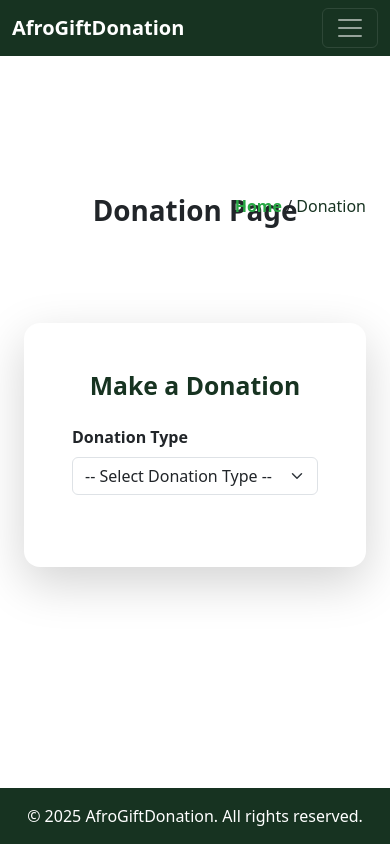
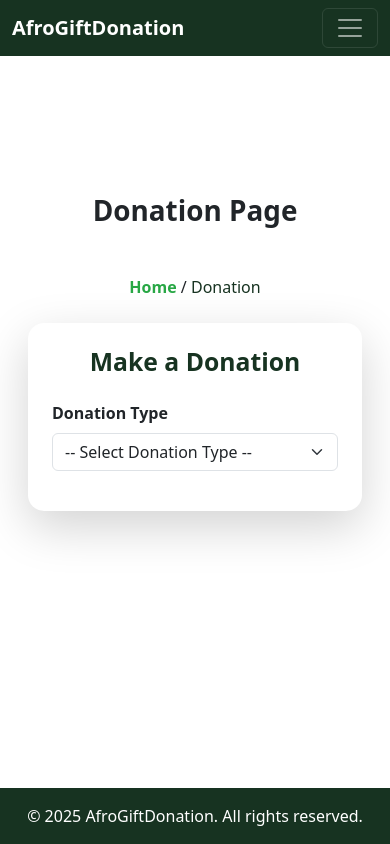
Before and after one commit to Tech-Guru19/AfroGiftDonation, a React (Vite) app: page /donate in a window 390 px wide. Built offline with nearby package versions, Linux system fonts and the light colour scheme.

Commit message:
little correction

```diff
--- a/src/DonationForm.jsx
+++ b/src/DonationForm.jsx
@@ -1,5 +1,4 @@
 import React, { useState } from "react";
-import { Link } from "react-router-dom";
 import { useNavigate } from "react-router-dom";
 
 function DonationForm() {
@@ -36,8 +35,9 @@ function DonationForm() {
         <div className="container py-5 mb-5">
             <div className="position-relative mb-4">
                 <h1 className="fw-bold text-dark text-center m-0 mb-5 mt-5">Donation Page</h1>
+
                 <div
-                    className="position-absolute"
+                    className="position-absolute d-none d-md-block"
                     style={{ top: "0", right: "0" }}
                 >
                     <span
@@ -48,17 +48,23 @@ function DonationForm() {
                     </span>{" "}
                     / <span style={{ color: "#173321" }}>Donation</span>
                 </div>
+
+                <div className="d-block d-md-none text-center mb-3">
+                    <span
+                        style={{ cursor: "pointer", color: "#28a745", fontWeight: "bold" }}
+                        onClick={() => navigate("/")}
+                    >
+                        Home
+                    </span>{" "}
+                    / <span style={{ color: "#173321" }}>Donation</span>
+                </div>
             </div>
 
-
             <div className="row justify-content-center">
-                <div className="col-lg-7 col-md-9 mt-5">
+                <div className="col-lg-7 col-md-9 col-12 px-3">
                     <div className="card shadow-lg border-0 rounded-4">
-                        <div className="card-body p-5">
-                            <h2
-                                className="text-center fw-bold mb-4"
-                                style={{ color: "#173321" }}
-                            >
+                        <div className="card-body p-4 p-md-5">
+                            <h2 className="text-center fw-bold mb-4" style={{ color: "#173321" }}>
                                 Make a Donation
                             </h2>
 
@@ -77,10 +83,8 @@ function DonationForm() {
                                 </div>
                             ) : (
                                 <form onSubmit={handleSubmit}>
-                                    <div className="mb-4">
-                                        <label className="form-label fw-semibold">
-                                            Donation Type
-                                        </label>
+                                    <div className="mb-3">
+                                        <label className="form-label fw-semibold">Donation Type</label>
                                         <select
                                             className="form-select"
                                             value={donationType}
@@ -96,9 +100,7 @@ function DonationForm() {
                                     {donationType === "parcel" && (
                                         <>
                                             <div className="mb-3">
-                                                <label className="form-label fw-semibold">
-                                                    Item Name
-                                                </label>
+                                                <label className="form-label fw-semibold">Item Name</label>
                                                 <input
                                                     type="text"
                                                     className="form-control"
@@ -110,9 +112,7 @@ function DonationForm() {
                                             </div>
 
                                             <div className="mb-3">
-                                                <label className="form-label fw-semibold">
-                                                    Item Description
-                                                </label>
+                                                <label className="form-label fw-semibold">Item Description</label>
                                                 <textarea
                                                     className="form-control"
                                                     rows="3"
@@ -124,16 +124,12 @@ function DonationForm() {
                                             </div>
 
                                             <div className="mb-3">
-                                                <label className="form-label fw-semibold">
-                                                    Upload File (Image/Video)
-                                                </label>
+                                                <label className="form-label fw-semibold">Upload File (Image/Video)</label>
                                                 <input type="file" className="form-control" />
                                             </div>
 
                                             <div className="mb-3">
-                                                <label className="form-label fw-semibold">
-                                                    Delivery Option
-                                                </label>
+                                                <label className="form-label fw-semibold">Delivery Option</label>
                                                 <select
                                                     className="form-select"
                                                     value={delivery}
@@ -149,9 +145,7 @@ function DonationForm() {
                                             {delivery === "pickup" && (
                                                 <>
                                                     <div className="mb-3">
-                                                        <label className="form-label fw-semibold">
-                                                            Address
-                                                        </label>
+                                                        <label className="form-label fw-semibold">Address</label>
                                                         <input
                                                             type="text"
                                                             className="form-control"
@@ -163,9 +157,7 @@ function DonationForm() {
                                                     </div>
 
                                                     <div className="mb-3">
-                                                        <label className="form-label fw-semibold">
-                                                            Country
-                                                        </label>
+                                                        <label className="form-label fw-semibold">Country</label>
                                                         <select
                                                             className="form-select"
                                                             value={country}
@@ -199,13 +191,10 @@ function DonationForm() {
                                         </div>
                                     )}
 
-
                                     {donationType === "parcel" && (
                                         <>
                                             <div className="mb-3">
-                                                <label className="form-label fw-semibold">
-                                                    Contact Phone
-                                                </label>
+                                                <label className="form-label fw-semibold">Contact Phone</label>
                                                 <input
                                                     type="tel"
                                                     className="form-control"
@@ -217,9 +206,7 @@ function DonationForm() {
                                             </div>
 
                                             <div className="mb-4">
-                                                <label className="form-label fw-semibold">
-                                                    Contact Email
-                                                </label>
+                                                <label className="form-label fw-semibold">Contact Email</label>
                                                 <input
                                                     type="email"
                                                     className="form-control"
@@ -234,10 +221,11 @@ function DonationForm() {
 
                                     {donationType === "parcel" && (
                                         <div className="d-grid">
-                                            <button type="submit" className="btn btn-primary btn-lg" style={{
-                                                backgroundColor: "#173321",
-                                                color: "white"
-                                            }} >
+                                            <button
+                                                type="submit"
+                                                className="btn btn-primary btn-lg"
+                                                style={{ backgroundColor: "#173321", color: "white" }}
+                                            >
                                                 Submit Donation
                                             </button>
                                         </div>
--- a/src/DonationUpdate.jsx
+++ b/src/DonationUpdate.jsx
@@ -119,7 +119,7 @@ function DonationUpdate() {
 
     return (
         <div className="container py-5">
-            <h1 className="fw-bold text-center mb-4">Donation Blog</h1>
+            <h1 className="fw-bold text-center mb-4">Donation Blogs</h1>
 
             <div className="row g-4">
                 {currentDonations.map(donation => (
```
